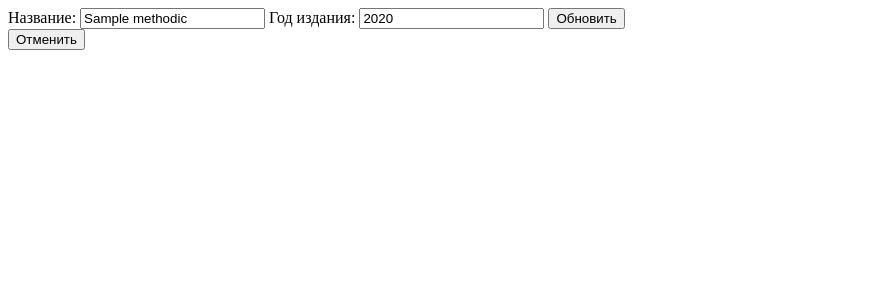
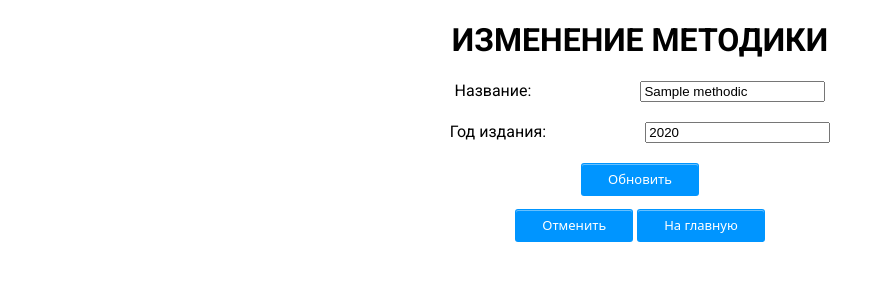
Before and after one commit to LemanRus/VladFirsovB108, a Flask app: page /methodics/1/edit/ in a window 1280 px wide. Shown: the top 300 px of the page, without its empty margins (0-885 px from the left). Run offline with Flask 2, Linux system fonts and the light colour scheme; tables that the repository leaves empty hold one stand-in row (Sample ...).

Commit message:
Hw15-16 Refactor code and html. Add CSS

```diff
--- a/hw15/app.py
+++ b/hw15/app.py
@@ -42,10 +42,15 @@ def show_methodics():
 def add_methodic():
     with DBSession() as session:
         if request.method == 'POST':
-            new_methodic = Methodics(name=request.form['name'], year=request.form['year'])
-            session.add(new_methodic)
-            session.commit()
-            return redirect(url_for('show_methodics'))
+            name = request.form.get('name')
+            year = request.form.get('year')
+            if name and year:
+                new_methodic = Methodics(name=name, year=year)
+                session.add(new_methodic)
+                session.commit()
+                return redirect(url_for('show_methodics'))
+            else:
+                return render_template('new_methodic.html')
         else:
             return render_template('new_methodic.html')
 
@@ -54,11 +59,16 @@ def add_methodic():
 def edit_methodic(methodic_id):
     with DBSession() as session:
         edited_methodic = session.query(Methodics).filter_by(id=methodic_id).one()
-        if request.method == 'POST' and request.form['name'] and request.form['year']:
-            edited_methodic.name = request.form['name']
-            edited_methodic.year = request.form['year']
-            session.commit()
-            return redirect(url_for('show_methodics'))
+        if request.method == 'POST':
+            name = request.form.get('name')
+            year = request.form.get('year')
+            if name and year:
+                edited_methodic.name = name
+                edited_methodic.year = year
+                session.commit()
+                return redirect(url_for('show_methodics'))
+            else:
+                return render_template('edit_methodic.html', methodic=edited_methodic)
         else:
             return render_template('edit_methodic.html', methodic=edited_methodic)
 
@@ -103,10 +113,16 @@ def show_reagents():
 def add_reagent():
     with DBSession() as session:
         if request.method == 'POST':
-            new_reagent = Reagents(name=request.form['name'], qty=request.form['qty'], best=request.form['best'])
-            session.add(new_reagent)
-            session.commit()
-            return redirect(url_for('show_reagents'))
+            name = request.form.get("name")
+            qty = request.form.get("qty")
+            best = request.form.get("best")
+            if name and qty and best:
+                new_reagent = Reagents(name=name, qty=qty, best=best)
+                session.add(new_reagent)
+                session.commit()
+                return redirect(url_for('show_reagents'))
+            else:
+                return render_template('new_reagent.html')
         else:
             return render_template('new_reagent.html')
 
@@ -115,12 +131,18 @@ def add_reagent():
 def edit_reagent(reagent_id):
     with DBSession() as session:
         edited_reagent = session.query(Reagents).filter_by(id=reagent_id).one()
-        if request.method == 'POST' and request.form['name'] and request.form['qty'] and request.form['best']:
-            edited_reagent.name = request.form['name']
-            edited_reagent.qty = request.form['qty']
-            edited_reagent.best = request.form['best']
-            session.commit()
-            return redirect(url_for('show_reagents'))
+        if request.method == 'POST':
+            name = request.form.get("name")
+            qty = request.form.get("qty")
+            best = request.form.get("best")
+            if name and qty and best:
+                edited_reagent.name = name
+                edited_reagent.qty = qty
+                edited_reagent.best = best
+                session.commit()
+                return redirect(url_for('show_reagents'))
+            else:
+                return render_template('edit_reagent.html', reagent=edited_reagent)
         else:
             return render_template('edit_reagent.html', reagent=edited_reagent)
 
@@ -149,14 +171,17 @@ def new_assign():
         all = query.all()
         if request.method == 'POST':
             try:
-                methodic_got = request.form
-                reagent_got = request.form
-                methodic_to_assign = session.query(Methodics).filter_by(name=request.form.get('methodic')).one()
-                reagent_to_assign = session.query(Reagents).filter_by(name=request.form.get('reagent')).one()
-                new_assign = Assigns(methodic_id=methodic_to_assign.id, reagent_id=reagent_to_assign.id)
-                session.add(new_assign)
-                session.commit()
-                return redirect(url_for('show_methodics'))
+                methodic_got = request.form.get('methodic')
+                reagent_got = request.form.get('reagent')
+                if methodic_got and reagent_got:
+                    methodic_to_assign = session.query(Methodics).filter_by(name=methodic_got).one()
+                    reagent_to_assign = session.query(Reagents).filter_by(name=reagent_got).one()
+                    new_assign = Assigns(methodic_id=methodic_to_assign.id, reagent_id=reagent_to_assign.id)
+                    session.add(new_assign)
+                    session.commit()
+                    return redirect(url_for('show_methodics'))
+                else:
+                    return render_template('new_assign.html', all=all)
             except (NameError, NoResultFound, MultipleResultsFound) as err:
                 return render_template('error.html', args = [methodic_got, reagent_got], error=err)
         else:
--- /dev/null
+++ b/hw15/css/style.css
@@ -0,0 +1,58 @@
+body {
+    max-width: 480px;
+    width: 100%;
+    margin: 0 auto;
+    text-align: center;
+    font-family: "Roboto", "Arial", sans-serif;
+}
+
+h1 {
+    text-transform: uppercase;
+}
+
+ol {
+    margin: 20px auto;
+    text-align: left;
+}
+
+select {
+    min-width: 200px;
+}
+
+.button {
+    background-color: #0095ff;
+    border: 1px solid transparent;
+    border-radius: 3px;
+    box-shadow: rgba(255, 255, 255, .4) 0 1px 0 0 inset;
+    color: #fff;
+    cursor: pointer;
+    display: inline-block;
+    font-family: system-ui,"Segoe UI","Arial",sans-serif;
+    font-size: 13px;
+    font-weight: 400;
+    line-height: 1.15385;
+    margin-bottom: 1em;
+    outline: none;
+    padding: 8px 2em;
+    text-align: center;
+    text-decoration: none;
+}
+
+.button:hover, .button:focus {
+    background-color: #07c;
+}
+
+.button:focus {
+    box-shadow: 0 0 0 4px rgba(0, 149, 255, .15);
+}
+
+.button:active {
+    background-color: #0064bd;
+    box-shadow: none;
+}
+
+.divided {
+    display: flex;
+    justify-content: space-around;
+    margin-bottom: 20px;
+}
--- a/hw15/templates/edit_methodic.html
+++ b/hw15/templates/edit_methodic.html
@@ -4,20 +4,29 @@
     <meta charset="UTF-8">
     <meta http-equiv="X-UA-Compatible" content="IE=edge">
     <meta name="viewport" content="width=device-width, initial-scale=1.0">
-    <title>Document</title>
+    <base href="https://test.hand-made-tlt.ru/"/>
+    <link href="/css/style.css" rel="stylesheet">
+    <link rel="preconnect" href="https://fonts.googleapis.com">
+    <link rel="preconnect" href="https://fonts.gstatic.com" crossorigin>
+    <link href="https://fonts.googleapis.com/css2?family=Roboto:wght@400;700;900&display=swap" rel="stylesheet">
+    <title>Изменить методику</title>
 </head>
 <body>
+    <h1>Изменение методики</h1>
     <form action="{{ url_for('edit_methodic', methodic_id = methodic.id)}}" method="post">
         <div class="form-group">
-            <label for="name">Название:</label>
-            <input type="text" name="name" value="{{ methodic.name }}">
-            <label for="name">Год издания:</label>
-            <input type="text" name="year" value="{{ methodic.year }}">
-            <button type="submit">Обновить</button>
+            <div class="divided">
+                <label for="name">Название:</label>
+                <input type="text" name="name" value="{{ methodic.name }}">
+            </div>
+            <div class="divided">
+                <label for="name">Год издания:</label>
+                <input type="text" name="year" value="{{ methodic.year }}">
+            </div>
+            <button type="submit" class="button">Обновить</button>
         </div>
     </form>
-    <a href="{{url_for('show_methodics')}}">
-        <button>Отменить</button>
-    </a>
+    <a href="{{url_for('show_methodics')}}" class="button">Отменить</a>
+    <a href="{{url_for('show_index')}}" class="button">На главную</a>
 </body>
 </html>
--- a/hw15/templates/error.html
+++ b/hw15/templates/error.html
@@ -4,6 +4,11 @@
     <meta charset="UTF-8">
     <meta http-equiv="X-UA-Compatible" content="IE=edge">
     <meta name="viewport" content="width=device-width, initial-scale=1.0">
+    <base href="https://test.hand-made-tlt.ru/"/>
+    <link href="/css/style.css" rel="stylesheet">
+    <link rel="preconnect" href="https://fonts.googleapis.com">
+    <link rel="preconnect" href="https://fonts.gstatic.com" crossorigin>
+    <link href="https://fonts.googleapis.com/css2?family=Roboto:wght@400;700;900&display=swap" rel="stylesheet">
     <title>Error</title>
 </head>
 <body>
```
Also changed, not shown: hw15/templates/delete_methodic.html (+10 -6 lines), hw15/templates/delete_reagent.html (+10 -6 lines), hw15/templates/edit_reagent.html (+16 -5 lines), hw15/templates/index.html (+8 -11 lines), hw15/templates/methodics.html (+11 -23 lines), hw15/templates/new_assign.html (+15 -5 lines), hw15/templates/new_methodic.html (+17 -7 lines), hw15/templates/new_reagent.html (+15 -3 lines), hw15/templates/reagents.html (+11 -10 lines).
